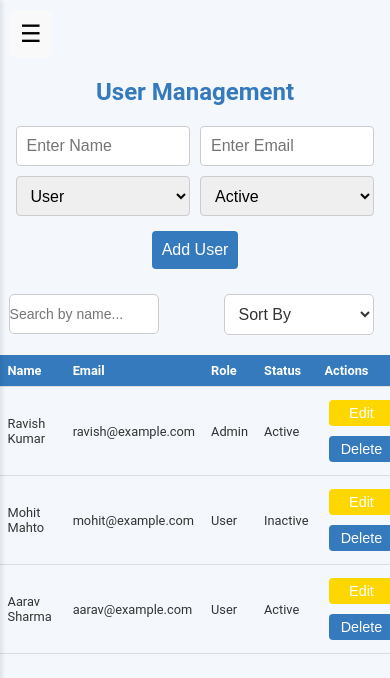
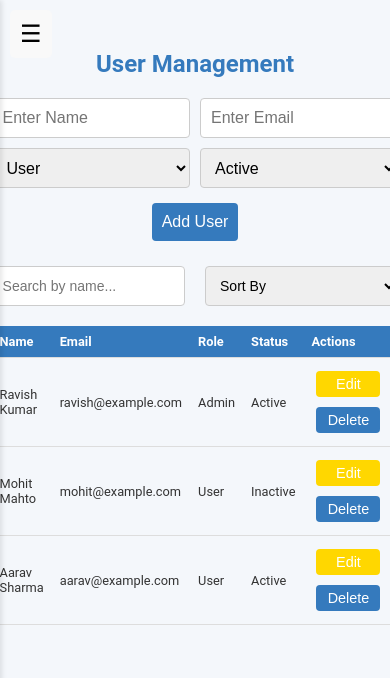
Before and after one commit to tropnicates/rbac_app, a React (Create React App) app: page /users in a window 390 px wide. Shown: the top 678 px of the page. Built offline with nearby package versions, Linux system fonts and the light colour scheme.

Commit message:
css modified

```diff
--- a/src/assets/styles/users.css
+++ b/src/assets/styles/users.css
@@ -3,6 +3,18 @@ body {
   background-color: #f9f9f9;
   color: #333;
   width: 100%;
+  margin: 0; /* Reset default margin */
+  padding: 0; /* Reset default padding */
+  box-sizing: border-box; /* Include padding and border in element's width */
+}
+
+.user {
+  margin: 20px auto;
+  padding: 20px;
+  max-width: 1200px; /* Optional: Limit the content width */
+  padding-left: 20px; /* Add left padding */
+  padding-right: 20px; /* Add right padding */
+  box-sizing: border-box; /* Ensure padding is included in the total width */
 }
 
 .user {
@@ -62,6 +74,7 @@ body {
   flex-direction: column;
   justify-content: center;
   align-items: center;
+  margin-top: 0rem;
 }
 
 .user-table {
@@ -111,78 +124,34 @@ body {
 .action-btn.delete:hover {
   background-color: #B00008;
 }
+.sortsearch {
+  display: flex;
+  flex-direction: row;
+  align-items: center;
+  justify-content: space-between;
+  width: 100%;
+  gap: 20px;
+}
 
-.category-filter select {
-  padding: 10px;
-  font-size: 16px;
-  border: 1px solid #ccc;
-  border-radius: 5px;
-  background-color: white;
-  color: #333;
-  cursor: pointer;
+.search-bar {
+  flex: 1;
 }
 
 .sorting {
-  max-width: 1200px;
-  margin: 20px auto;
-  margin-top: -60px;
+  flex: 1;
   display: flex;
-  justify-content: flex-start;
-  padding: 0 20px;
-}
-
-.sorting select {
-  padding: 10px;
-  font-size: 16px;
-  border: 1px solid #ccc;
-  border-radius: 5px;
-  background-color: white;
-  color: #333;
-  cursor: pointer;
+  justify-content: flex-end;
 }
 
 
-.search-bar {
-  max-width: 75rem;
-  margin: 1.25rem auto;
-  padding: 0 1.25rem;
-}
-
-.search-bar input {
-  width: 100%;
-  padding: 1.25rem 0;
-  font-size: 1rem;
-  border: 0.0625rem solid #ccc;
-  border-radius: 0.3125rem;
-  outline: none;
-  transition: border-color 0.3s ease;
-}
-
-.search-bar input:focus {
-  border-color: #007bff;
-}
-
 @media (max-width: 768px) {
   .user {
-    padding: 10px;
-  }
-  .user-table{
-    margin-left: 1rem;
+    padding: 15px;
   }
 
   .category-filter {
     flex-direction: column;
     align-items: flex-start;
-    gap: 0.625rem;
-  }
-
-  .search-bar input {
-    font-size: 0.875rem;
-  }
-
-  .sorting {
-    flex-direction: column;
-    align-items: flex-end;
     gap: 0.625rem;
   }
 
@@ -192,13 +161,17 @@ body {
     align-items: center;
     justify-content: center;
     gap: 10px;
-    margin-left: 2rem;
-    margin-right: 2rem;
     margin-bottom: 20px;
   }
 
-  .btn-submit {
-    align-self: center;
+  .search-bar,
+  .sorting {
+    flex-direction: row;
+    gap: 20px;
+  }
+
+  .search-bar input {
+    width: 100%;
   }
 
   .user-table th,
@@ -208,46 +181,20 @@ body {
 }
 
 @media (max-width: 480px) {
-  .user{
-    margin-top: 3rem;
+  .user {
+    padding: 10px;
   }
-  .category-filter {
-    flex-direction: column;
-    align-items: flex-start;
-    gap: 0.625rem;
-    order: 2;
+  .usermanagement {
+    font-size: 1.5rem;
   }
 
-  .categories {
-    display: flex;
-    flex-direction: column;
-    align-items: flex-start;
-    gap: 0.625rem;
-    order: 1;
+  .search-bar input,
+  .sorting select {
+    font-size: 0.875rem;
   }
 
   .search-bar input {
-    font-size: 0.875rem;
-    padding: 1rem 0;
-    width: 120px;
-    gap: 20px;
-    margin-left: 5px;
-
-  }
-
-  .sorting {
-    flex-direction: column;
-    align-items: flex-start;
-    gap: 0.625rem;
-    width: 10px;
-    margin-left: 220px;
-  }
-
-  .usermanagement {
-    font-size: 1.5rem;
-  }
-  .user-table{
-    margin-left: 1rem;
+    width: 100%;
   }
 
   .user-table th,
@@ -255,7 +202,9 @@ body {
     font-size: 0.8rem;
     padding: 8px;
   }
-  .action-btn.edit, .action-btn.delete{
+
+  .action-btn.edit,
+  .action-btn.delete {
     width: 60px;
   }
 }
--- a/src/pages/Users.js
+++ b/src/pages/Users.js
@@ -119,7 +119,8 @@ const Users = () => {
         </button>
       </form>
 
-      <div className="search-bar">
+      <div className="sortsearch">
+        <div className="search-bar">
         <input
           type="text"
           placeholder="Search by name..."
@@ -135,6 +136,7 @@ const Users = () => {
           <option value="nameAsc">Name (A-Z)</option>
           <option value="nameDesc">Name (Z-A)</option>
         </select>
+      </div>
       </div>
 
       {validationError && <div className="validation-error">{validationError}</div>}
```
